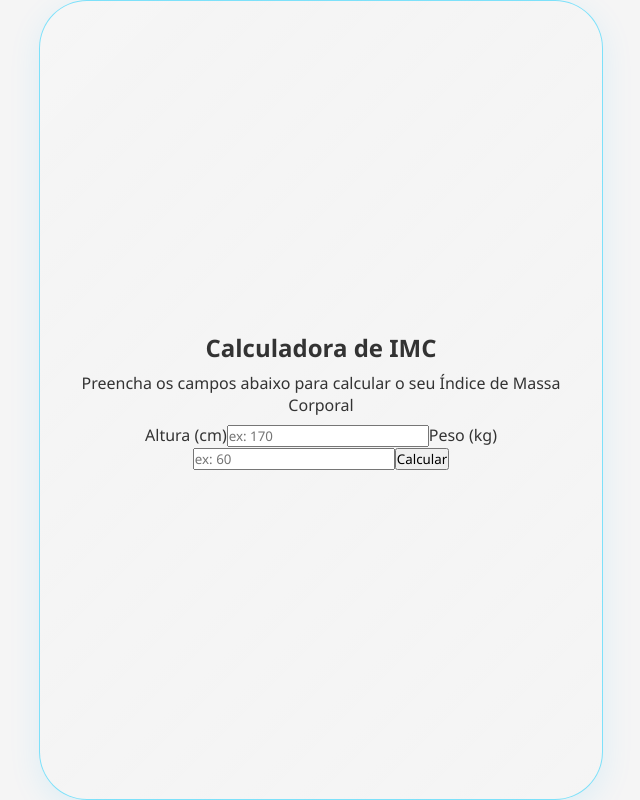
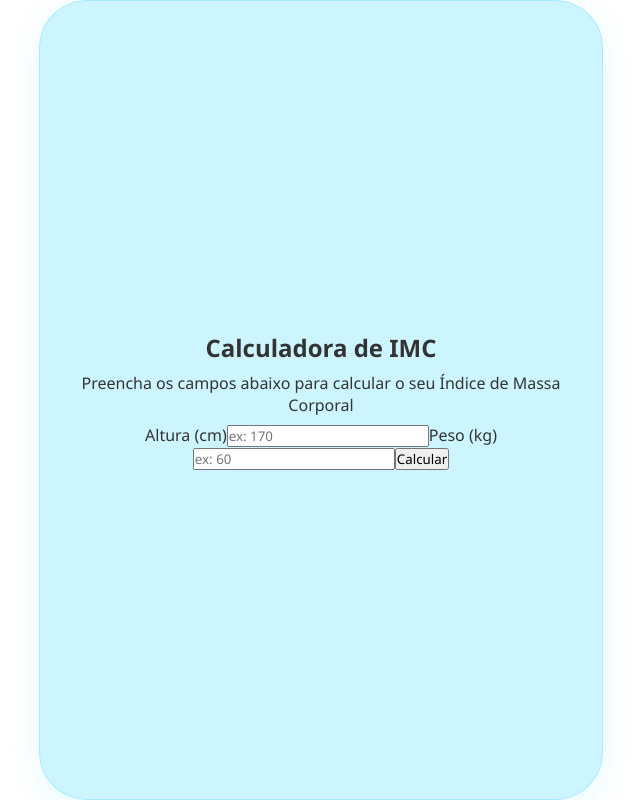
Before and after one commit to caosoliveirax/fancy-bmi-calculator, a React (Vite) app: page / in a window 1280 px wide. Shown: the whole page, without its empty margins (319-959 px from the left). Built offline with nearby package versions, Linux system fonts and the light colour scheme.

Commit message:
feat: add global theme and apply category colors

```diff
--- a/src/App.tsx
+++ b/src/App.tsx
@@ -5,16 +5,20 @@ import FormCalculator from '@components/FormCalculator'
 import ResultCard from '@components/ResultCard'
 import ClassificationTable from '@components/ClassificationTable'
 import { Container } from '@components/Container/styles'
+import { ThemeProvider } from 'styled-components'
+import { themes } from './themes/themes'
 
 function App() {
   return (
     <Provider store={store}>
+      <ThemeProvider theme={themes.main}>
         <GlobalStyle />
         <Container>
           <FormCalculator />
           <ResultCard />
           <ClassificationTable />
         </Container>
+      </ThemeProvider>
     </Provider>
   )
 }
--- a/src/components/Container/styles.ts
+++ b/src/components/Container/styles.ts
@@ -11,19 +11,19 @@ export const Container = styled.main`
 
 export const CardContainer = styled.section`
   position: relative;
+  height: 800px;
+  width: 564px;
   display: flex;
   flex-direction: column;
   justify-content: center;
   align-items: center;
   text-align: center;
-  box-shadow: 0 8px 32px 0 rgba(0, 174, 255, 0.1);
-  border: 1px solid rgba(0, 204, 255, 0.49);
-  background: linear-gradient(135deg, rgba(255, 255, 255, 0.1), rgba(255, 255, 255, 0));
+  box-shadow: 0 8px 32px 0 ${({ theme }) => theme.shadow};
+  border: 1px solid ${({ theme }) => theme.card};
+  background-color: ${({ theme }) => theme.card};
+  border-radius: 3rem;
   padding: 40px;
-  border-radius: 3rem;
+  margin: 16px;
   gap: 8px;
-  margin: 16px;
-  height: 800px;
-  width: 564px;
   z-index: 2;
 `
--- a/src/styles/global.ts
+++ b/src/styles/global.ts
@@ -9,7 +9,7 @@ export const GlobalStyle = createGlobalStyle`
   }
 
   body {
-    background: #f5f5f5;
-    color: #333;
+    background: ${({ theme }) => theme.background};
+    color: ${({ theme }) => theme.text};
   }
 `
--- /dev/null
+++ b/src/themes/themes.ts
@@ -0,0 +1,46 @@
+import type { DefaultTheme } from 'styled-components'
+
+export const themes: Record<string, DefaultTheme> = {
+  main: {
+    background: '#fff',
+    card: 'rgba(0, 204, 255, .2)',
+    shadow: 'rgba(0, 204, 255, .1)',
+    text: '#333'
+  },
+  underWeight: {
+    background: 'rgba(66, 170, 170, .7)',
+    card: 'rgba(66, 170, 170, .5)',
+    shadow: 'rgba(66, 170, 170, .1)',
+    text: '#fff'
+  },
+  normal: {
+    background: 'rgba(1, 150, 33, .7)',
+    card: 'rgba(1, 150, 33, .5)',
+    shadow: 'rgba(1, 150, 33, .1)',
+    text: '#fff'
+  },
+  overWeight: {
+    background: 'rgba(248, 198, 30, .7)',
+    card: 'rgba(248, 198, 30, .5)',
+    shadow: 'rgba(248, 198, 30, .1)',
+    text: '#333'
+  },
+  obesityI: {
+    background: 'rgba(255, 159, 28, .7)',
+    card: 'rgba(255, 159, 28, .5)',
+    shadow: 'rgba(255, 159, 28, .1)',
+    text: '#333'
+  },
+  obesityII: {
+    background: 'rgba(253, 90, 70, .7)',
+    card: 'rgba(253, 90, 70, .5)',
+    shadow: 'rgba(253, 90, 70, .1)',
+    text: '#fff'
+  },
+  obesityIII: {
+    background: 'rgba(158, 89, 214, .7)',
+    card: 'rgba(158, 89, 214, .5)',
+    shadow: 'rgba(158, 89, 214, .1)',
+    text: '#fff'
+  }
+}
```
Also changed, not shown: src/styled.d.ts (added, +10 -0 lines). Lines whose indentation alone changed are shown as unchanged.
